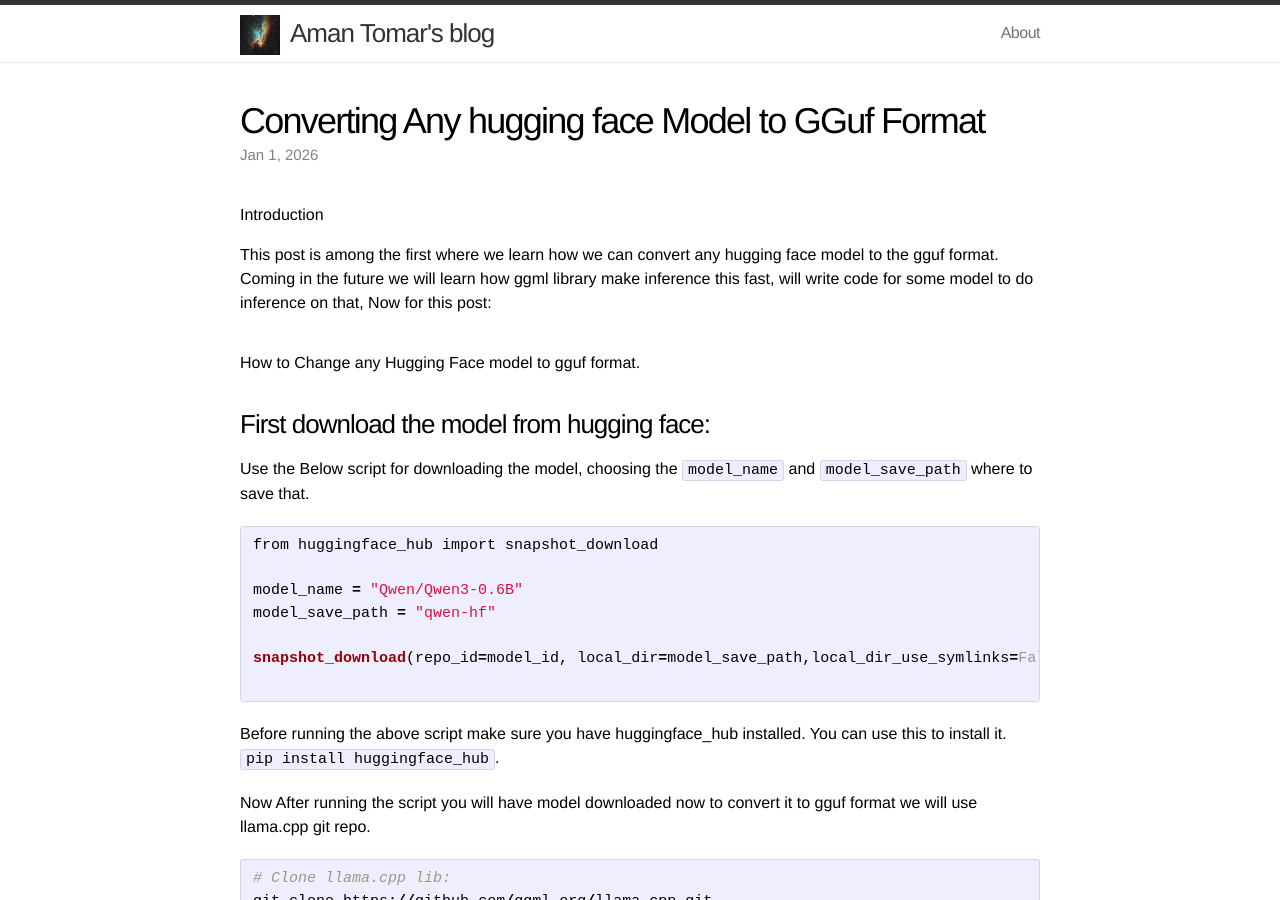
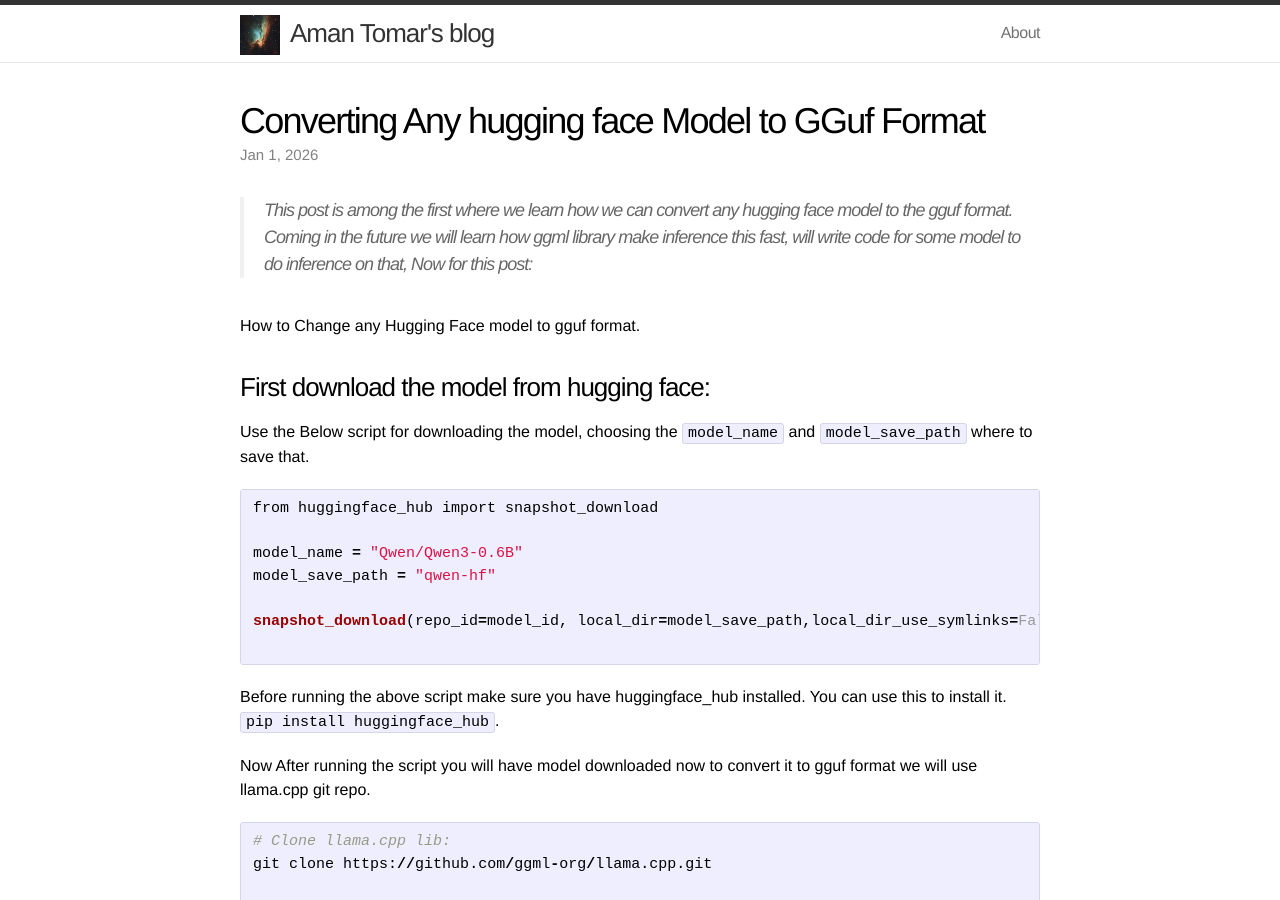
Before and after one commit to Amantomar7/AmanTomar7.github.io, a Jekyll site: the page built from _posts/2026-05-20-Converting_HF_Model_to_GGUF.md, in a window 1280 px wide and 900 px high. Built offline with Jekyll 4.4.1, drawn with Linux system fonts in a browser that asks for light colours; comment, search, counter and statistics services are not loaded.

Commit message:
more formatting for gguf blog

```diff
--- a/_posts/2026-05-20-Converting_HF_Model_to_GGUF.md
+++ b/_posts/2026-05-20-Converting_HF_Model_to_GGUF.md
@@ -7,8 +7,7 @@ date:   2026-01-01 22:00:00
 ---
 
 
-# Introduction
-This post is among the first where we learn how we can convert any hugging face model to the gguf format. Coming in the future we will learn how ggml library make inference this fast, will write code for some model to do inference on that, Now for this post:
+> This post is among the first where we learn how we can convert any hugging face model to the gguf format. Coming in the future we will learn how ggml library make inference this fast, will write code for some model to do inference on that, Now for this post:
 
 
 <!-- ## What is gguf format -->
```
